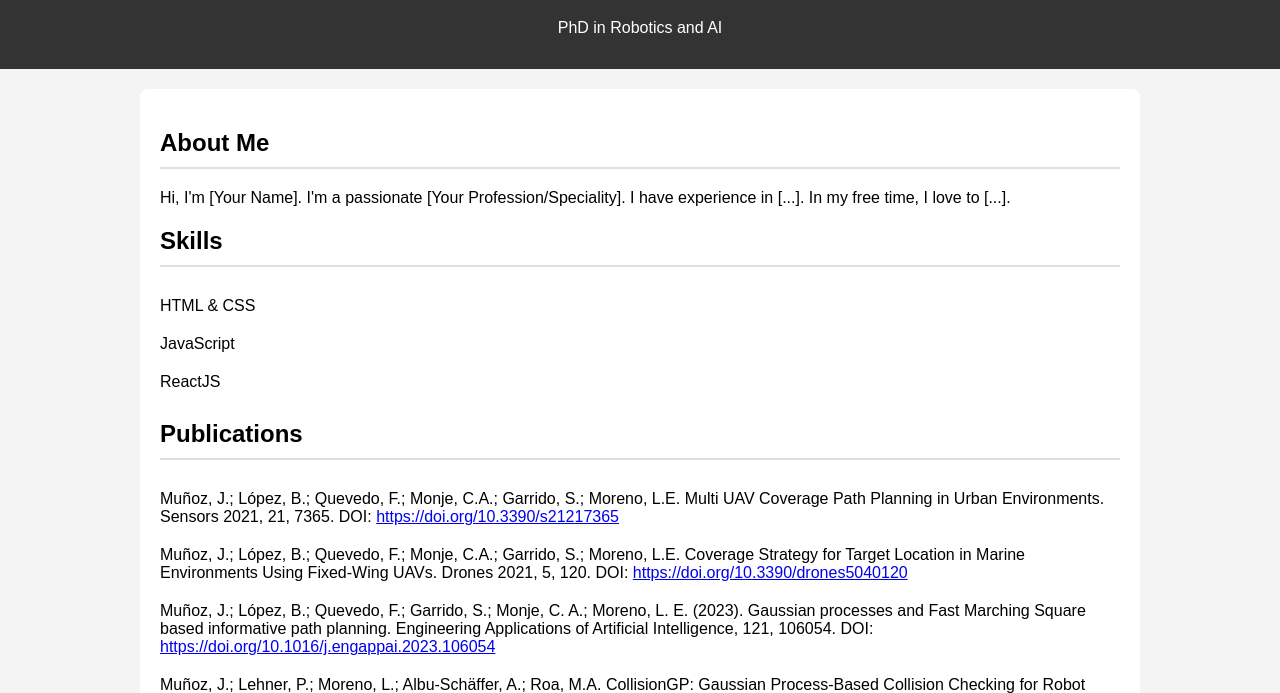
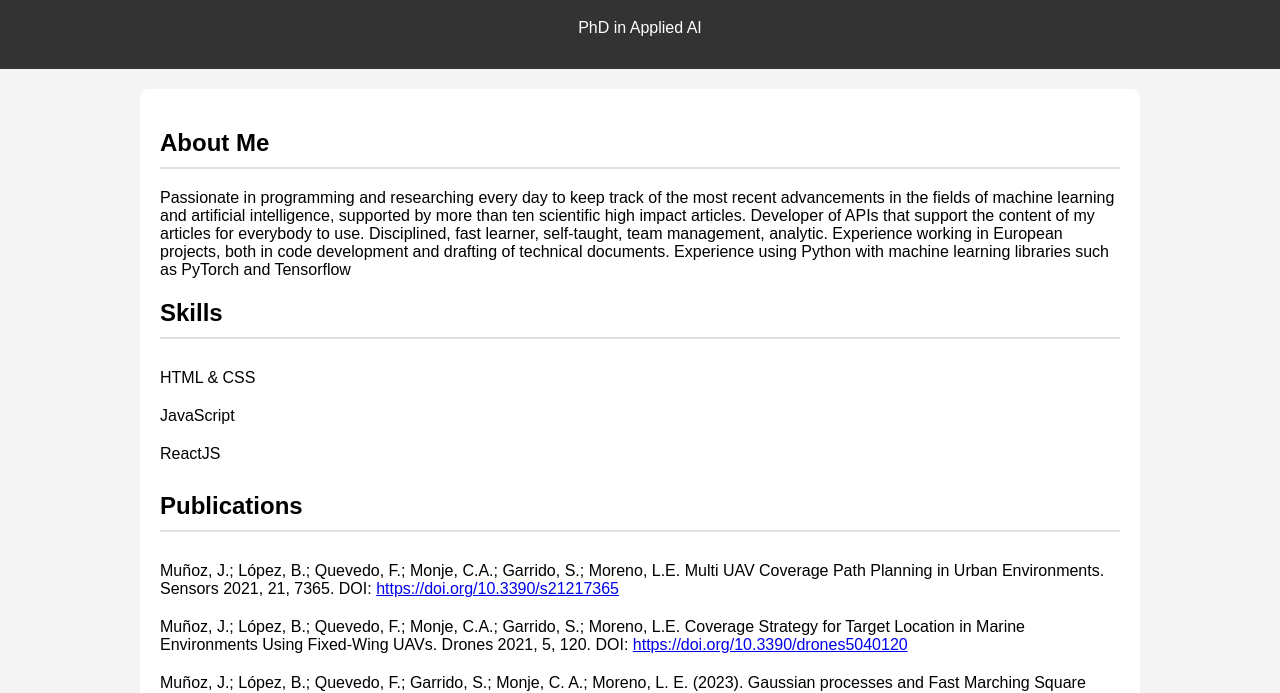
Before and after one commit to jmunozmendi/jmunozmendi.github.io, a plain HTML site: page index.html in a window 1280 px wide. Shown: the part 77-770 px from the top of the page. Drawn offline with Linux system fonts and the light colour scheme.

Commit message:
Update index.html

```diff
--- a/index.html
+++ b/index.html
@@ -48,13 +48,18 @@
 
     <header>
         <h1>Javier Muñoz Mendi</h1>
-        <p>PhD in Robotics and AI</p>
+        <p>PhD in Applied AI</p>
     </header>
 
     <div class="container">
         <h2>About Me</h2>
         <p>
-            Hi, I'm [Your Name]. I'm a passionate [Your Profession/Speciality]. I have experience in [...]. In my free time, I love to [...].
+            Passionate in programming and researching every day to keep track of the most recent advancements in the fields of machine learning and artificial intelligence, supported by more than ten scientific high impact articles.
+            Developer of APIs that support the content of my articles for everybody to use.
+            Disciplined, fast learner, self-taught, team management, analytic.
+            Experience working in European projects, both in code development and drafting of technical documents.
+            Experience using Python with machine learning libraries such as PyTorch and Tensorflow
+
         </p>
 
         <h2>Skills</h2>
```
